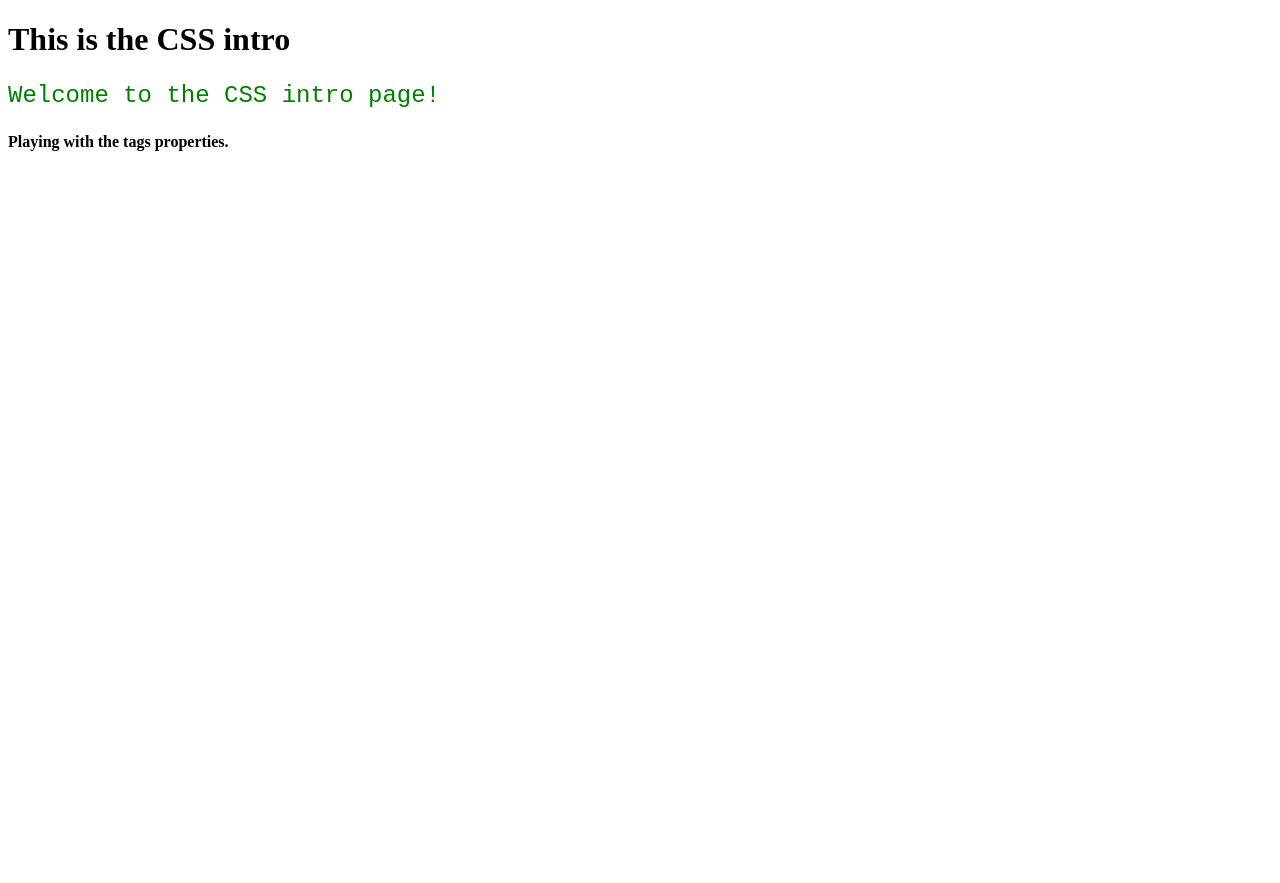
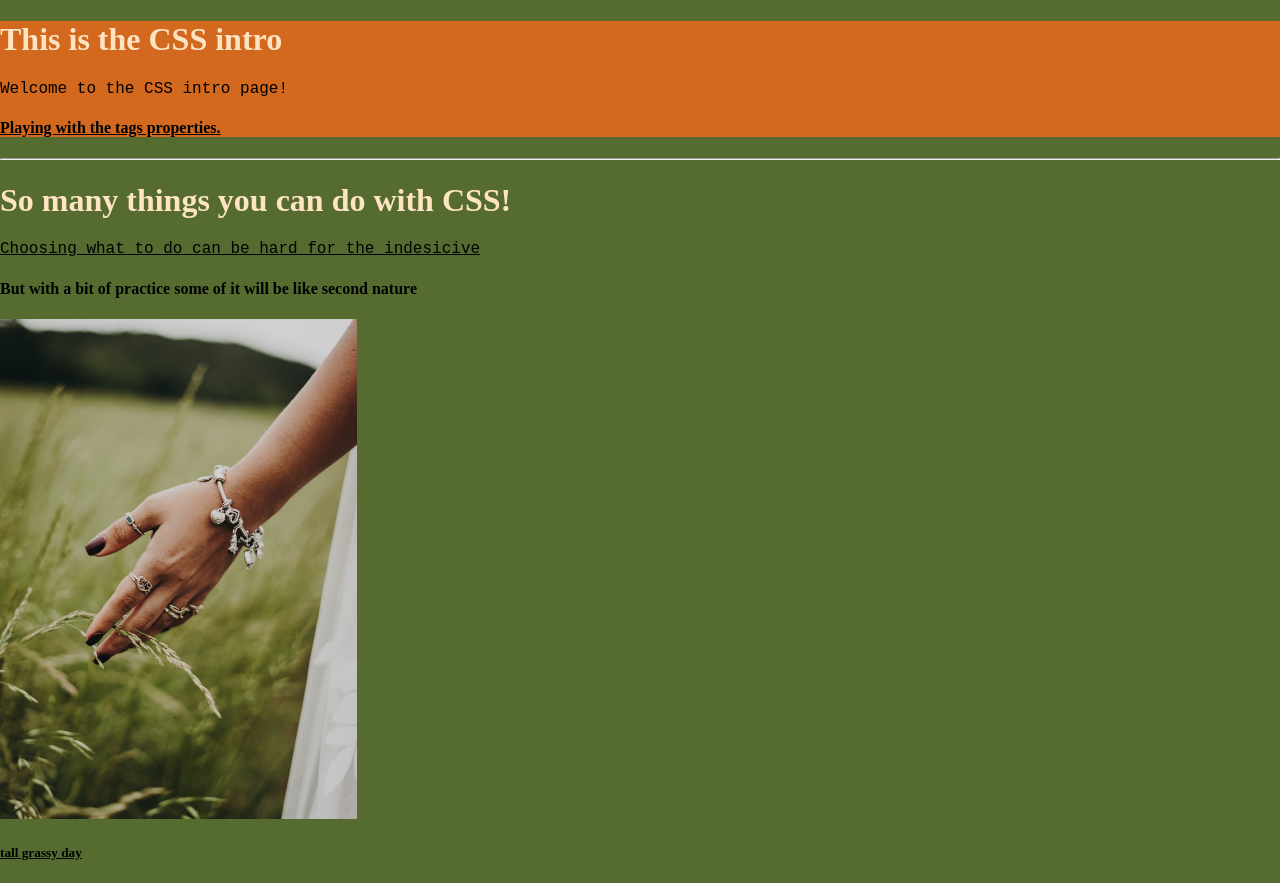
Before and after one commit to Hoodoo42/cssIntro, a plain HTML site: page index.html in a window 1280 px wide. Before the commit the page ends 800 px from the top, so only its background shows below. Drawn offline with Linux system fonts and the light colour scheme.

Commit message:
added basic selectors

```diff
--- a/index.html
+++ b/index.html
@@ -1,21 +1,28 @@
 <!DOCTYPE html>
 <html lang="en">
-<head>
-    <meta charset="UTF-8">
-    <meta http-equiv="X-UA-Compatible" content="IE=edge">
-    <meta name="viewport" content="width=device-width, initial-scale=1.0">
-   <link rel="stylesheet" href="style.css">
+  <head>
+    <meta charset="UTF-8" />
+    <meta http-equiv="X-UA-Compatible" content="IE=edge" />
+    <meta name="viewport" content="width=device-width, initial-scale=1.0" />
+    <link rel="stylesheet" href="style.css" />
+    <title>Document</title>
+  </head>
+  <body>
+    <header id="header">
+      <h1>This is the CSS intro</h1>
+      <p>Welcome to the CSS intro page!</p>
+      <h4 class="underline">Playing with the tags properties.</h4>
+    </header>
+    <hr>
+    <main>
+        <h1>So many things you can do with CSS!</h1>
+        <p class="underline">Choosing what to do can be hard for the indesicive</p>
+    <section>
+        <h4>But with a bit of practice some of it will be like second nature</h4>
+    <img id="image" src="images/grassHand.jpg" alt="a hand with jewelry on it traces against tall graas with a blurry background">
+    </section>
+<h5 class="underline">tall grassy day</h5>
 
-    <title>Document</title>
-
-    <style>
-        p{
-            font-size: 24px;
-        }
-    </style>
-</head>
-<body>
-    <h1>This is the CSS intro</h1>
-    <p style="color:green">Welcome to the CSS intro page!</p>
-    <h4>Playing with the tags properties.</h4>
+    </main>
+  </body>
 </html>
--- a/style.css
+++ b/style.css
@@ -1,3 +1,24 @@
+body{
+    background-color: darkolivegreen;
+    margin: 0;
+}
+h1{
+    color:bisque;
+}
+
 p{
     font-family: 'Courier New', Courier, monospace;
 }
+
+.underline{
+    text-decoration: underline;
+}
+
+#header{
+    background-color: chocolate;
+}
+
+#image{
+    height: 500px;
+    width: auto;
+}
```
Also changed, not shown: images/grassHand.jpg (added).
